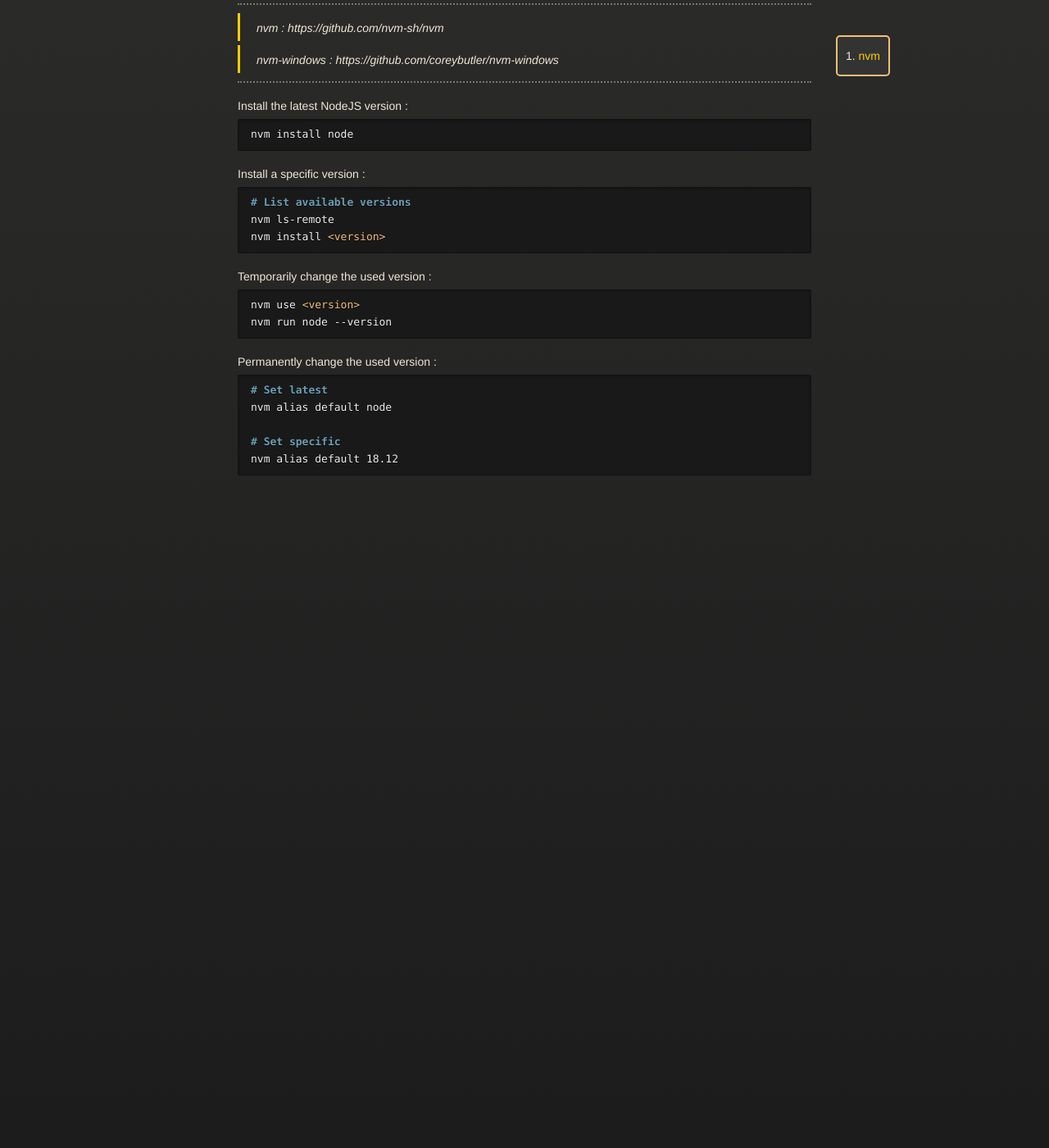
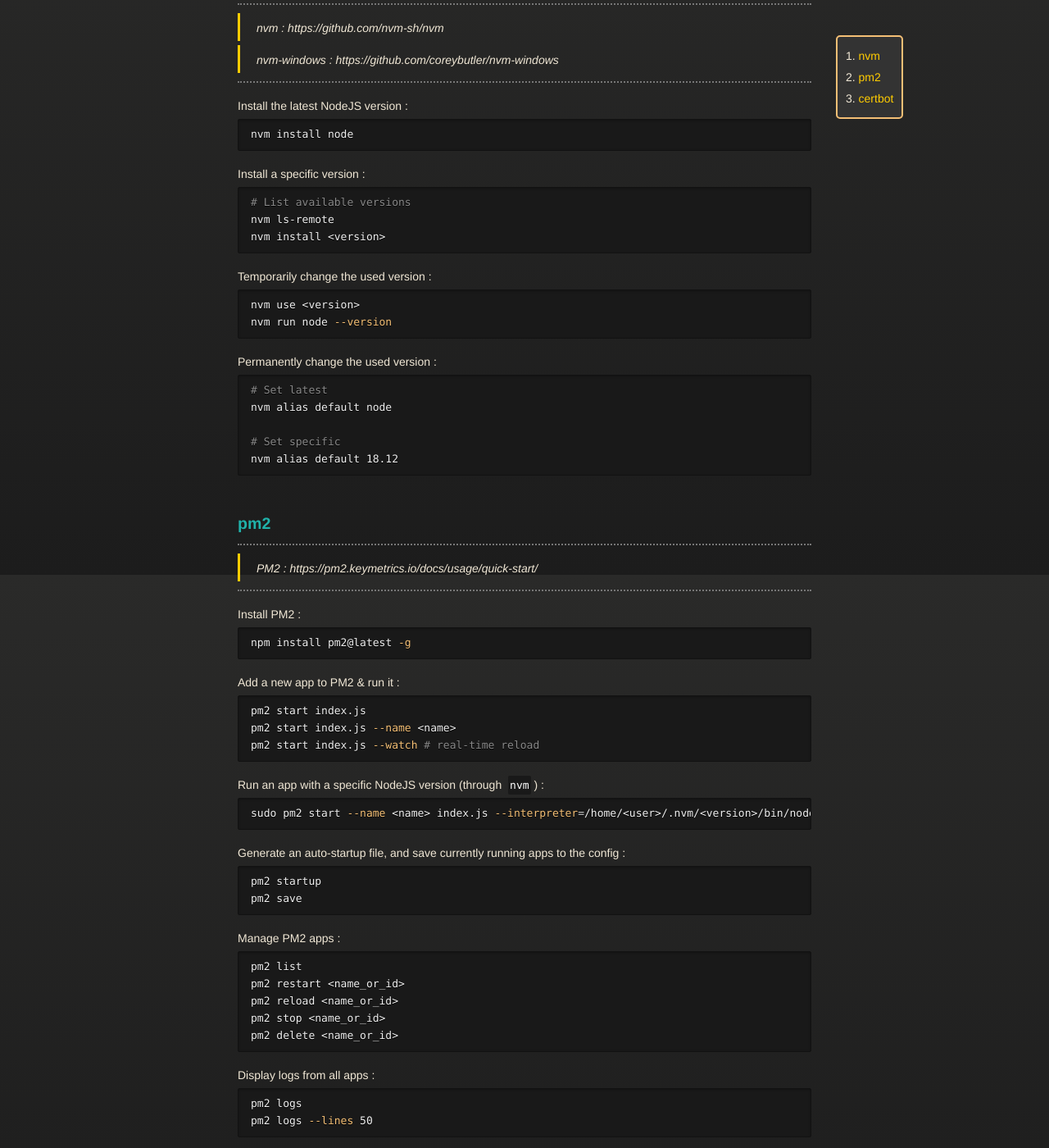
Before and after one commit to vincent-clipet/cheatsheets, a Jekyll site: the page built from markdown/web-tools.md, in a window 1280 px wide and 1400 px high, scrolled down 199 px. Shown: the whole window at 82% size. Built offline with Jekyll 4.4.1, drawn with Linux system fonts in a browser that asks for light colours; our own code applies the rules of GitHub Pages for plain Markdown files; before the commit the page ends 900 px from its top, so only the background shows below that; some of the changed text lies outside the part shown.

Commit message:
feat(web-tools): added PM2 and Certbot

````diff
--- a/markdown/web-tools.md
+++ b/markdown/web-tools.md
@@ -24,28 +24,105 @@
 <hr>
 
 Install the latest NodeJS version :
-```md
+```bash
 nvm install node
 ```
 
 Install a specific version :
-```md
+```bash
 # List available versions
 nvm ls-remote
 nvm install <version>
 ```
 
 Temporarily change the used version :
-```md
+```bash
 nvm use <version>
 nvm run node --version
 ```
 
 Permanently change the used version :
-```md
+```bash
 # Set latest
 nvm alias default node
 
 # Set specific
 nvm alias default 18.12
 ```
+
+
+
+
+
+<br>
+
+### pm2
+
+<hr>
+
+> PM2 : https://pm2.keymetrics.io/docs/usage/quick-start/
+
+<hr>
+
+Install PM2 :
+```bash
+npm install pm2@latest -g
+```
+
+Add a new app to PM2 & run it :
+```bash
+pm2 start index.js
+pm2 start index.js --name <name>
+pm2 start index.js --watch # real-time reload
+```
+
+Run an app with a specific NodeJS version (through `nvm`) :
+```bash
+sudo pm2 start --name <name> index.js --interpreter=/home/<user>/.nvm/<version>/bin/node
+```
+
+Generate an auto-startup file, and save currently running apps to the config :
+```bash
+pm2 startup
+pm2 save
+```
+
+Manage PM2 apps :
+```bash
+pm2 list
+pm2 restart <name_or_id>
+pm2 reload <name_or_id>
+pm2 stop <name_or_id>
+pm2 delete <name_or_id>
+```
+
+Display logs from all apps :
+```bash
+pm2 logs
+pm2 logs --lines 50
+```
+
+
+
+
+
+<br>
+
+### certbot
+
+<hr>
+
+Dry-run :
+```bash
+certbot renew --dry-run
+```
+
+Renew existing certifcates :
+```bash
+certbot renew
+```
+
+Add a certificate to a newly-created Apache2 vhost :
+```bash
+certbot --apache -d <vhost>
+```
````
